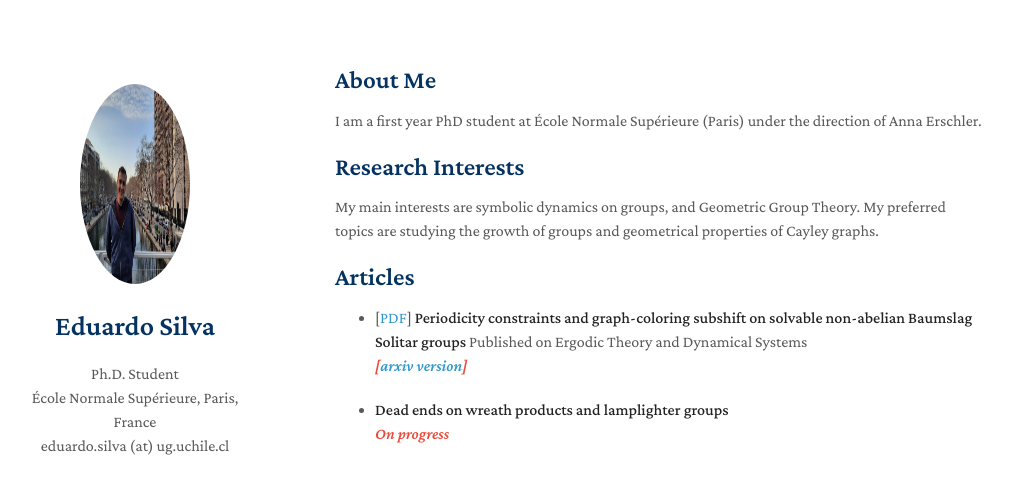
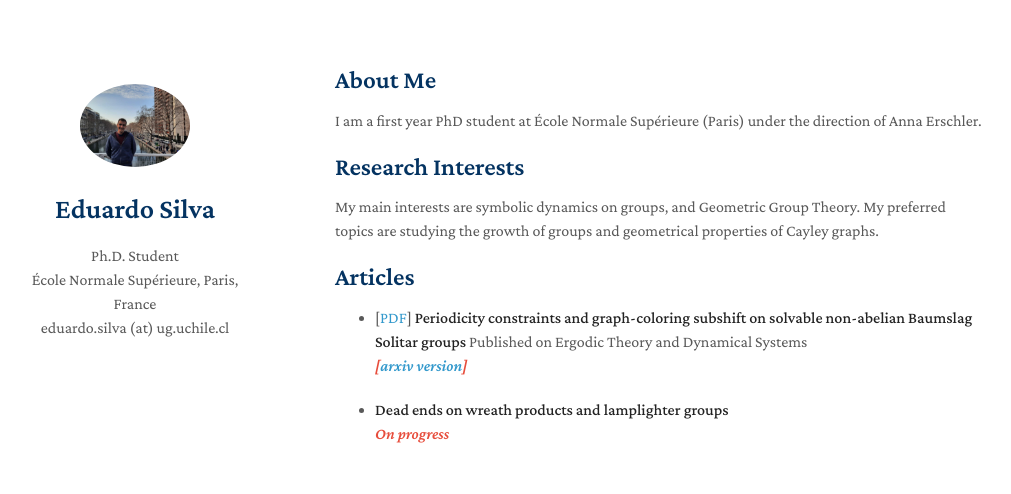
Before and after one commit to edoasd/esilvaa, a Jekyll site: the page built from index.md, in a window 1280 px wide. Shown: the top 494 px of the page, without its empty margins (135-1146 px from the left). Built offline with Jekyll 4.4.1, drawn with Linux system fonts in a browser that asks for light colours; nearby versions of some CDN libraries; a style sheet for code colours, icons or effects is not loaded.

Commit message:
Update homepage.html

```diff
--- a/_layouts/homepage.html
+++ b/_layouts/homepage.html
@@ -30,7 +30,7 @@
       <header>
 
         {% if site.avatar %}
-        <a class="image avatar"><img src="{{site.avatar}}" alt="avatar" onContextMenu="return false" height="200px" /></a>
+        <a class="image avatar"><img src="{{site.avatar}}" alt="avatar" onContextMenu="return false" /></a>
         {% endif %}
         <h1>{{ site.title }}</h1>
 
```
